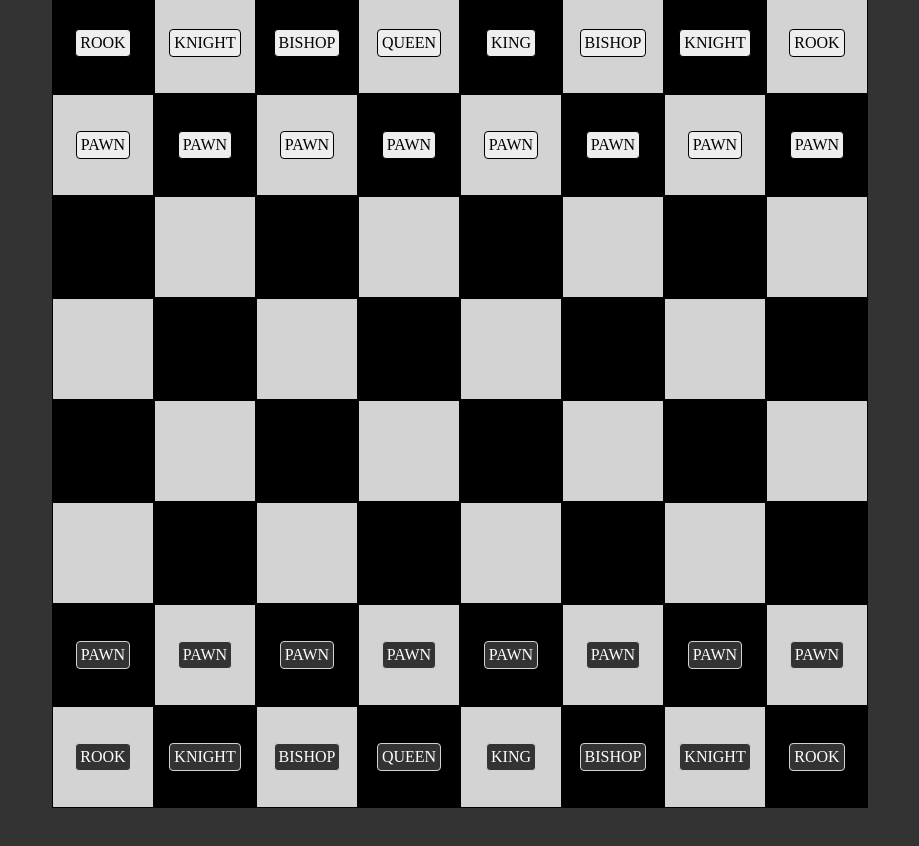
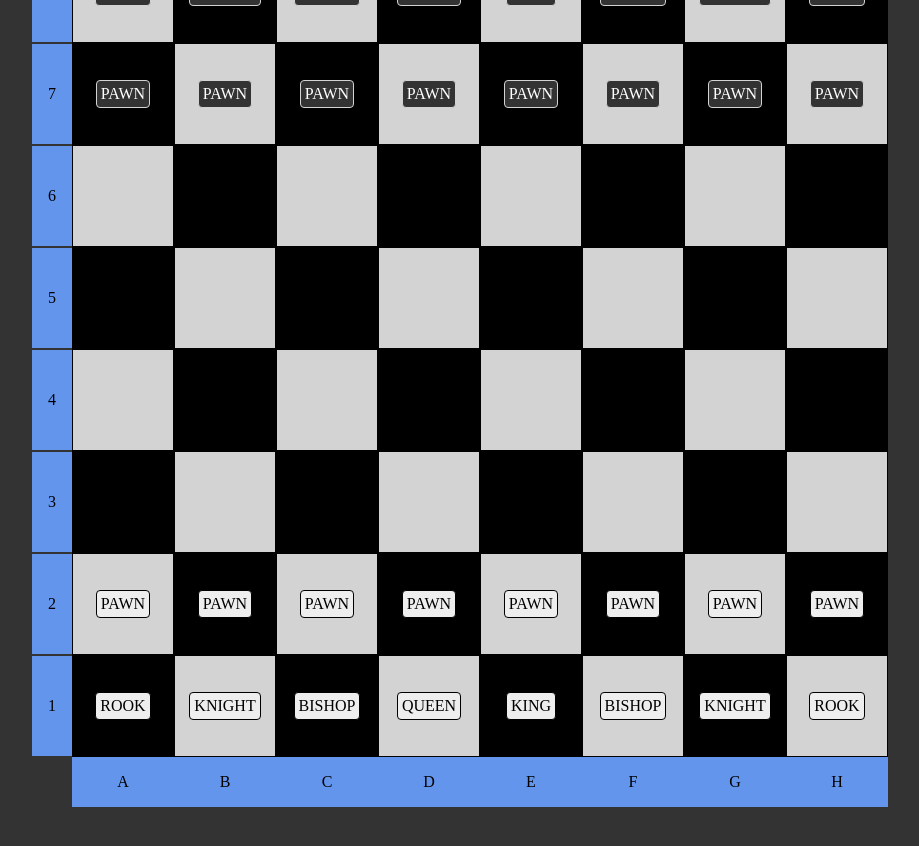
Before and after one commit to ghostwriter7/ChessPortfolio, an Angular app in the folder chest-ui/: page / in a window 1280 px wide. Shown: the top 846 px of the page, without its empty margins (180-1099 px from the left). Before the commit the page ends 808 px from the top, so only its background shows below. Built offline with nearby package versions, Linux system fonts and the light colour scheme; no server answers.

Commit message:
Added labels to the board.

```diff
--- a/chest-ui/src/app/components/chess-board/chess-board.css
+++ b/chest-ui/src/app/components/chess-board/chess-board.css
@@ -1,8 +1,31 @@
 .grid {
   display: grid;
+  grid-template-columns: auto repeat(8, 1fr);
+  grid-template-rows: repeat(9, 1fr);
+  width: fit-content;
+}
+
+.row-number {
+  align-self: center;
+  background: cornflowerblue;
+  display: inline-flex;
+  height: 100px;
+  justify-content: center;
+  padding-inline: 1rem;
+  align-items: center;
+}
+
+.column-labels {
+  background: cornflowerblue;
+  display: grid;
   grid-template-columns: repeat(8, 1fr);
-  grid-template-rows: repeat(8, 1fr);
-  width: fit-content;
+  grid-column: 2 / span 8;
+  height: fit-content;
+  justify-items: center;
+
+  .column-letter {
+    padding: 1rem;
+  }
 }
 
 .cell {
--- a/chest-ui/src/app/components/chess-board/chess-board.html
+++ b/chest-ui/src/app/components/chess-board/chess-board.html
@@ -1,5 +1,6 @@
 <div class="grid">
   @for (row of rows(); track $index) {
+    <span class="row-number">{{ row.index }}</span>
     @for (cell of row.cells; track $index) {
       <div class="cell" [ngClass]="cell.color">
         @if (cell.occupiedBy) {
@@ -8,4 +9,15 @@
       </div>
     }
   }
+
+  <div class="column-labels">
+    <span class="column-letter">A</span>
+    <span class="column-letter">B</span>
+    <span class="column-letter">C</span>
+    <span class="column-letter">D</span>
+    <span class="column-letter">E</span>
+    <span class="column-letter">F</span>
+    <span class="column-letter">G</span>
+    <span class="column-letter">H</span>
+  </div>
 </div>
--- a/chest-ui/src/app/components/chess-board/chess-board.ts
+++ b/chest-ui/src/app/components/chess-board/chess-board.ts
@@ -51,7 +51,7 @@ export class ChessBoard implements OnInit {
           };
         })
       }
-    }) as Row[];
+    }).reverse() as Row[];
 
     this.rows.set(rows);
   }
```
